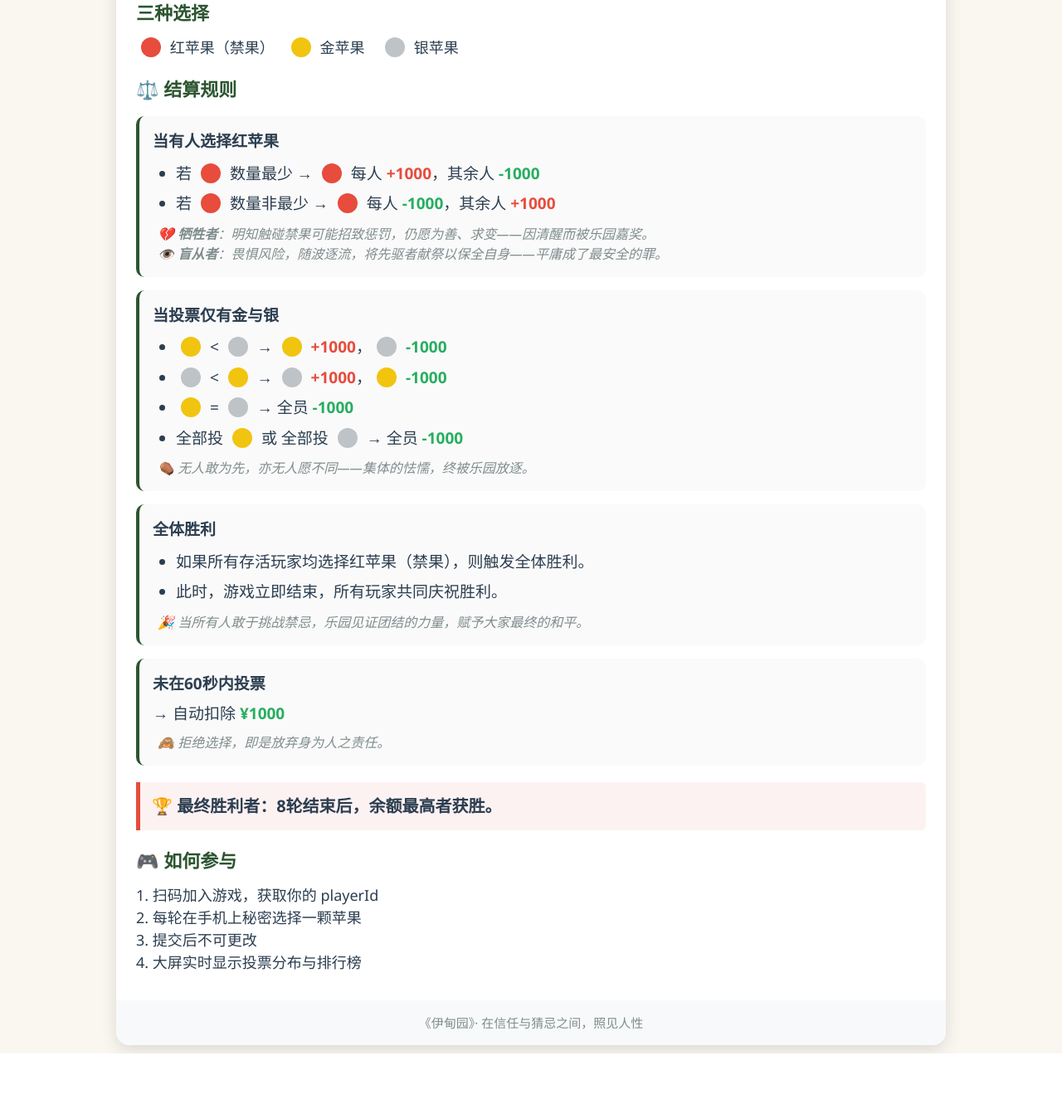
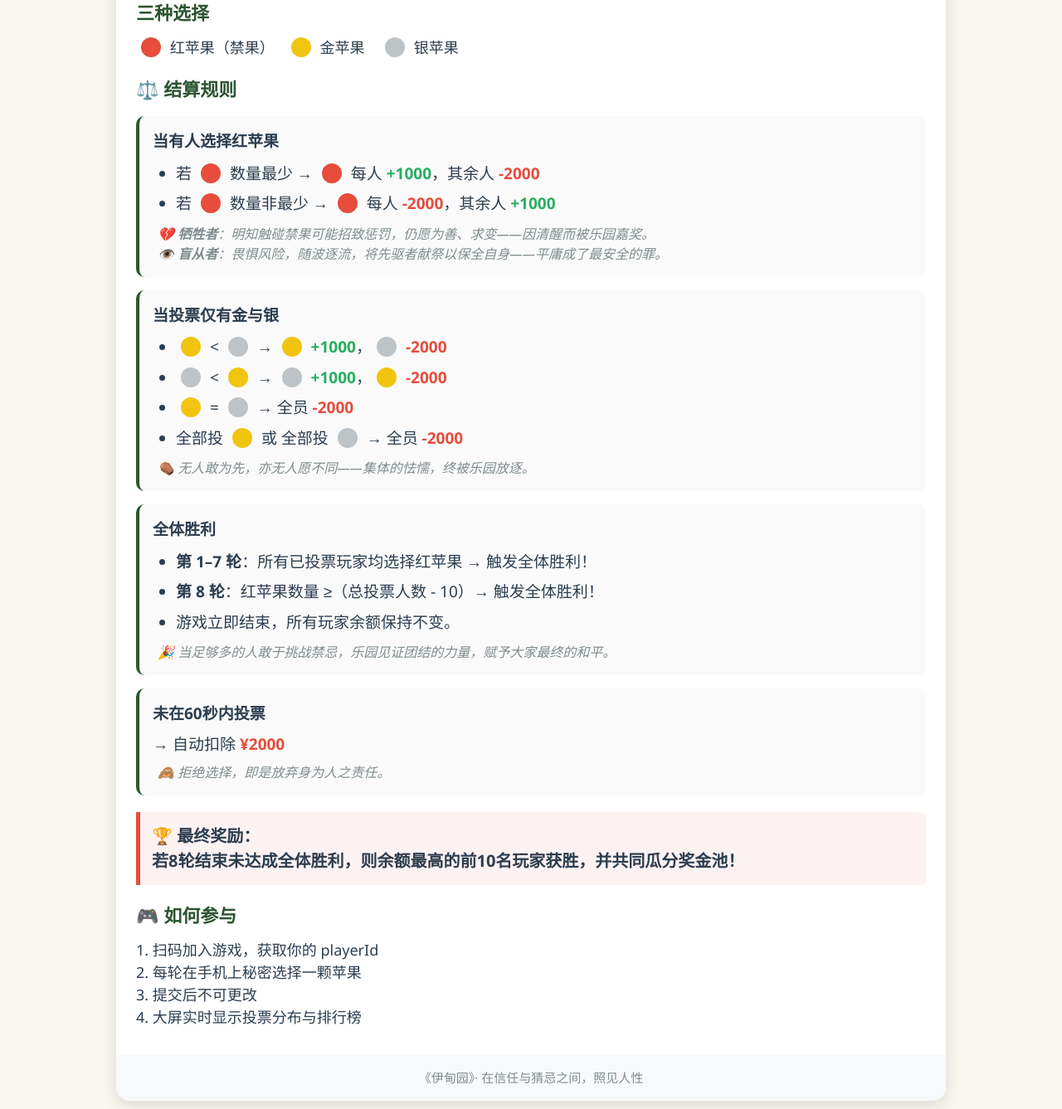
Before and after one commit to LuoLucian/eden-game, a Flask app: page /rules in a window 1280 px wide. Shown: the part 172-1509 px from the top of the page at 83% size. Before the commit the page ends 1442 px from the top, so only its background shows below. Run offline with Flask 3, Linux system fonts and the light colour scheme.

Commit message:
Update rules and fix penalties

```diff
--- a/templates/rules.html
+++ b/templates/rules.html
@@ -66,14 +66,14 @@
     .gold { background: #f1c40f; }    /* 金苹果 */
     .silver { background: #bdc3c7; }  /* 银苹果 */
 
-    /* 奖惩样式 */
+    /* 奖惩样式：绿色为收益，红色为损失 */
     .plus {
-      color: #e74c3c;
+      color: #27ae60;
       font-weight: bold;
       font-size: 19px;
     }
     .minus {
-      color: #27ae60;
+      color: #e74c3c;
       font-weight: bold;
       font-size: 19px;
     }
@@ -134,8 +134,8 @@
       <div class="rule-card">
         <p><strong>当有人选择红苹果</strong></p>
         <ul>
-          <li>若 <span class="apple red"></span> 数量最少 → <span class="apple red"></span> 每人 <span class="plus">+1000</span>，其余人 <span class="minus">-1000</span></li>
-          <li>若 <span class="apple red"></span> 数量非最少 → <span class="apple red"></span> 每人 <span class="minus">-1000</span>，其余人 <span class="plus">+1000</span></li>
+          <li>若 <span class="apple red"></span> 数量最少 → <span class="apple red"></span> 每人 <span class="plus">+1000</span>，其余人 <span class="minus">-2000</span></li>
+          <li>若 <span class="apple red"></span> 数量非最少 → <span class="apple red"></span> 每人 <span class="minus">-2000</span>，其余人 <span class="plus">+1000</span></li>
         </ul>
         <div class="metaphor">
           💔 <strong>牺牲者</strong>：明知触碰禁果可能招致惩罚，仍愿为善、求变——因清醒而被乐园嘉奖。<br>
@@ -146,38 +146,41 @@
       <div class="rule-card">
         <p><strong>当投票仅有金与银</strong></p>
         <ul>
-          <li><span class="apple gold"></span> &lt; <span class="apple silver"></span> → <span class="apple gold"></span> <span class="plus">+1000</span>，<span class="apple silver"></span> <span class="minus">-1000</span></li>
-          <li><span class="apple silver"></span> &lt; <span class="apple gold"></span> → <span class="apple silver"></span> <span class="plus">+1000</span>，<span class="apple gold"></span> <span class="minus">-1000</span></li>
-          <li><span class="apple gold"></span> = <span class="apple silver"></span> → 全员 <span class="minus">-1000</span></li>
-          <li>全部投 <span class="apple gold"></span> 或 全部投 <span class="apple silver"></span> → 全员 <span class="minus">-1000</span></li>
+          <li><span class="apple gold"></span> &lt; <span class="apple silver"></span> → <span class="apple gold"></span> <span class="plus">+1000</span>，<span class="apple silver"></span> <span class="minus">-2000</span></li>
+          <li><span class="apple silver"></span> &lt; <span class="apple gold"></span> → <span class="apple silver"></span> <span class="plus">+1000</span>，<span class="apple gold"></span> <span class="minus">-2000</span></li>
+          <li><span class="apple gold"></span> = <span class="apple silver"></span> → 全员 <span class="minus">-2000</span></li>
+          <li>全部投 <span class="apple gold"></span> 或 全部投 <span class="apple silver"></span> → 全员 <span class="minus">-2000</span></li>
         </ul>
         <div class="metaphor">
           ⚰️ 无人敢为先，亦无人愿不同——集体的怯懦，终被乐园放逐。
         </div>
       </div>
 
-      <!-- 新增：全体胜利规则 -->
+      <!-- 全体胜利规则（不含单人投红） -->
       <div class="rule-card">
         <p><strong>全体胜利</strong></p>
         <ul>
-          <li>如果所有存活玩家均选择红苹果（禁果），则触发全体胜利。</li>
-          <li>此时，游戏立即结束，所有玩家共同庆祝胜利。</li>
+          <li><strong>第 1–7 轮</strong>：所有已投票玩家均选择红苹果 → 触发全体胜利！</li>
+          <li><strong>第 8 轮</strong>：红苹果数量 ≥（总投票人数 - 10）→ 触发全体胜利！</li>
+          <li>游戏立即结束，所有玩家余额保持不变。</li>
         </ul>
         <div class="metaphor">
-          🎉 当所有人敢于挑战禁忌，乐园见证团结的力量，赋予大家最终的和平。
+          🎉 当足够多的人敢于挑战禁忌，乐园见证团结的力量，赋予大家最终的和平。
         </div>
       </div>
 
       <div class="rule-card">
         <p><strong>未在60秒内投票</strong></p>
-        <p>→ 自动扣除 <span class="minus">¥1000</span></p>
+        <p>→ 自动扣除 <span class="minus">¥2000</span></p>
         <div class="metaphor">
           🙈 拒绝选择，即是放弃身为人之责任。
         </div>
       </div>
 
+      <!-- 最终奖励规则（重点更新） -->
       <div class="win">
-        🏆 <strong>最终胜利者</strong>：8轮结束后，余额最高者获胜。
+        🏆 <strong>最终奖励</strong>：<br>
+        若8轮结束<strong>未达成全体胜利</strong>，则<strong>余额最高的前10名玩家获胜</strong>，并<strong>共同瓜分奖金池</strong>！
       </div>
 
       <h2>🎮 如何参与</h2>
```
